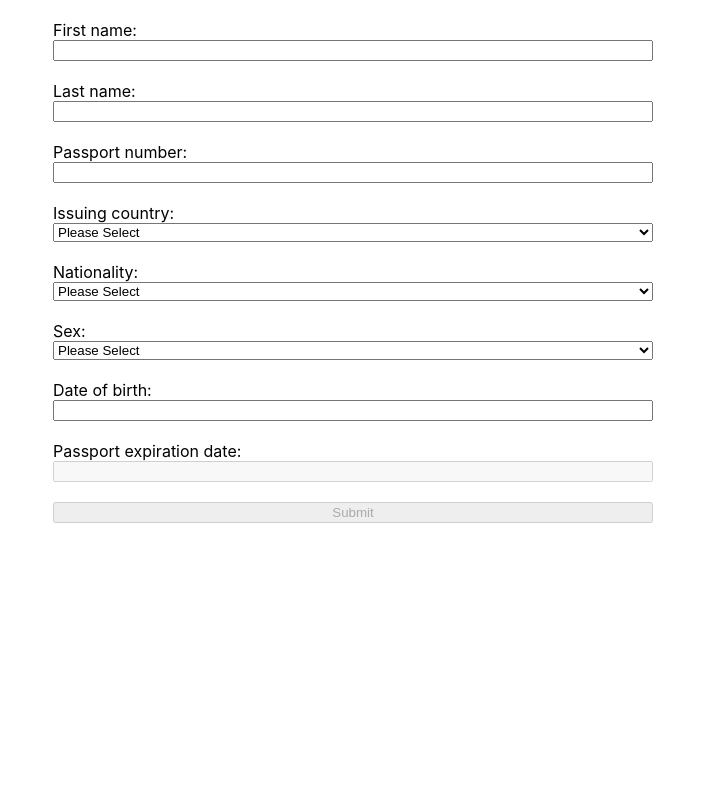
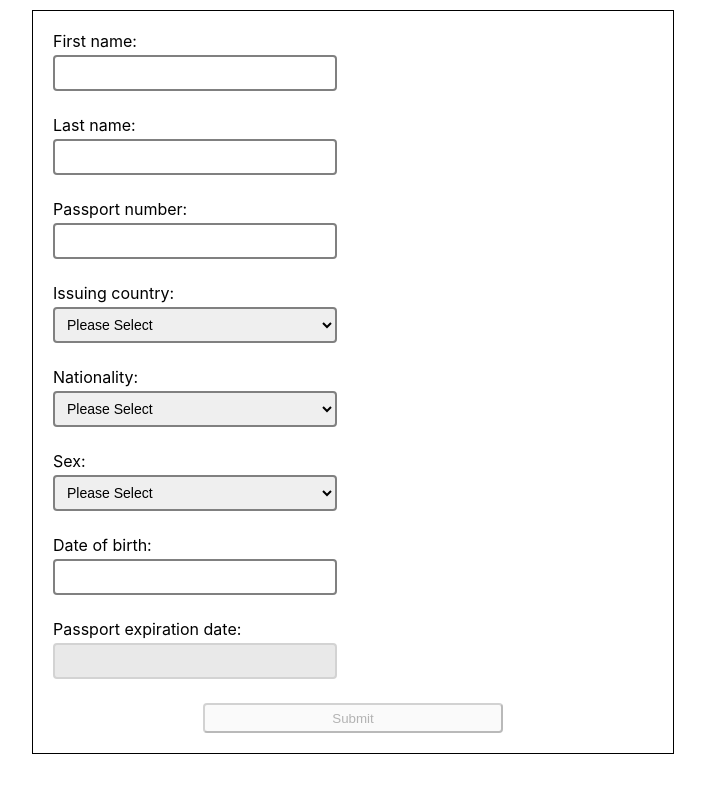
Before and after one commit to AlexOg37/form-with-validation, a React (Create React App) app: page / in a window 1280 px wide. Shown: the top 792 px of the page, without its empty margins (287-992 px from the left). Built offline with nearby package versions, Linux system fonts and the light colour scheme.

Commit message:
add styles

```diff
--- /dev/null
+++ b/src/Form/FormFieldWrapper.ts
@@ -0,0 +1,36 @@
+import styled from 'styled-components';
+
+const getInputBorderColor = (error: string | undefined): string => {
+  if (typeof error === 'undefined') {
+    return 'border-color: grey;';
+  }
+  if (error === '') {
+    return 'border-color: green;';
+  }
+  return 'border-color: red;';
+}
+
+export const FormFieldWrapper = styled.div<{ error: string | undefined; disabled: boolean; }>`
+  display: flex;
+  flex-direction: column;
+  input, select {
+    border-width: 2px;
+    border-style: solid;
+    ${props => getInputBorderColor(props.error)}
+    ${props => props.disabled && 'background: #e9e9e9; border-color: lightgrey; cursor: not-allowed;'}
+    border-radius: 4px;
+    line-height: 20px;
+    padding: 6px 8px;
+    max-width: 264px;
+    font-size: 14px;
+    margin: 4px 0;
+  }
+  select {
+    height: 36px;
+    max-width: 284px;
+  }
+  .error {
+    font-size: 11px;
+    color: red;
+  }
+`;
--- a/src/Form/FormPresentation.tsx
+++ b/src/Form/FormPresentation.tsx
@@ -10,11 +10,20 @@ import styled from 'styled-components';
 export type Validation = (value: string) => string;
 
 const FormWrapper = styled.form`
-  width: 600px;
+  max-width: 600px;
   display: flex;
   align-content: center;
   flex-direction: column;
   margin: auto;
+  padding: 20px;
+  border: 1px solid;
+  .submit {
+    max-width: 300px;
+    width: 100%;
+    margin: auto;
+    height: 30px;
+    border-radius: 4px;
+  }
 `;
 
 type Props = {
@@ -114,7 +123,7 @@ const FormPresentation: React.FC<Props> = ({
         error={errors.passportExpiration}
         disabled={errors.dateOfBirth !== ''}
       />
-      <button type='submit' disabled={!isFormValid}>{formData.submitButton}</button>
+      <button className='submit' type='submit' disabled={!isFormValid}>{formData.submitButton}</button>
     </FormWrapper>
   );
 }
--- a/src/Select/SelectField.tsx
+++ b/src/Select/SelectField.tsx
@@ -1,4 +1,5 @@
 import React from 'react';
+import { FormFieldWrapper } from '../Form/FormFieldWrapper';
 
 type Props = {
   error?: string;
@@ -23,7 +24,7 @@ export const SelectField: React.FC<Props> = ({
 }) => {
   const optionsWithPlaceholder = [placeholder, ...options];
   return (
-    <>
+    <FormFieldWrapper error={error} disabled={false}>
       <label htmlFor={name}>{label}:</label>
       <select
         value={value || optionsWithPlaceholder[0]}
@@ -37,7 +38,7 @@ export const SelectField: React.FC<Props> = ({
           </option>;
         })}
       </select>
-      {error && <label id={`${name}-error`}>{error}</label>}
+      {error && <label className='error' id={`${name}-error`}>{error}</label>}
       <br/>
-    </>
+    </FormFieldWrapper>
 )};
--- a/src/TextInput/TextInput.tsx
+++ b/src/TextInput/TextInput.tsx
@@ -1,4 +1,5 @@
 import React from 'react';
+import { FormFieldWrapper } from '../Form/FormFieldWrapper';
 
 type Props = {
   error?: string;
@@ -20,10 +21,18 @@ export const TextInput: React.FC<Props> = ({
   onBlur
 }) => {
   return (
-    <>
+    <FormFieldWrapper error={error} disabled={!!disabled}>
       <label htmlFor={name}>{label}:</label>
-      <input disabled={disabled} type='text' name={name} id={name} value={value} onChange={onChange} onBlur={onBlur}/>
-      {error && <label id={`${name}-error`}>{error}</label>}
+      <input
+        disabled={disabled}
+        type='text'
+        name={name}
+        id={name}
+        value={value}
+        onChange={onChange}
+        onBlur={onBlur}
+      />
+      {error && <label className='error' id={`${name}-error`}>{error}</label>}
       <br/>
-    </>
+    </FormFieldWrapper>
 )};
--- a/src/index.css
+++ b/src/index.css
@@ -1,5 +1,5 @@
 body {
-  margin: 20px;
+  margin: 10px;
   font-family: -apple-system, BlinkMacSystemFont, 'Segoe UI', 'Roboto', 'Oxygen',
     'Ubuntu', 'Cantarell', 'Fira Sans', 'Droid Sans', 'Helvetica Neue',
     sans-serif;
```
